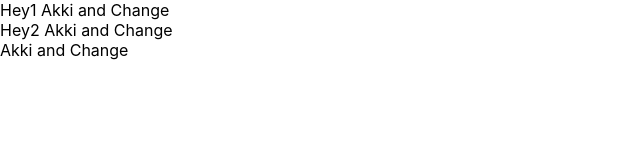
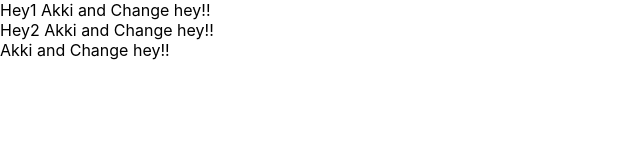
Before and after one commit to lucifer6599/GitWalkover, a React (Create React App) app: page / in a window 1280 px wide. Shown: the top 160 px of the page, without its empty margins (0-640 px from the left). Built offline with nearby package versions, Linux system fonts and the light colour scheme.

Commit message:
test commit local

```diff
--- a/src/components/Comp1.js
+++ b/src/components/Comp1.js
@@ -4,6 +4,7 @@ function Comp1({tezab}) {
   return (
     <div className="App">
         {tezab} Akki and Change
+        hey!!
     </div>
   );
 }
```
